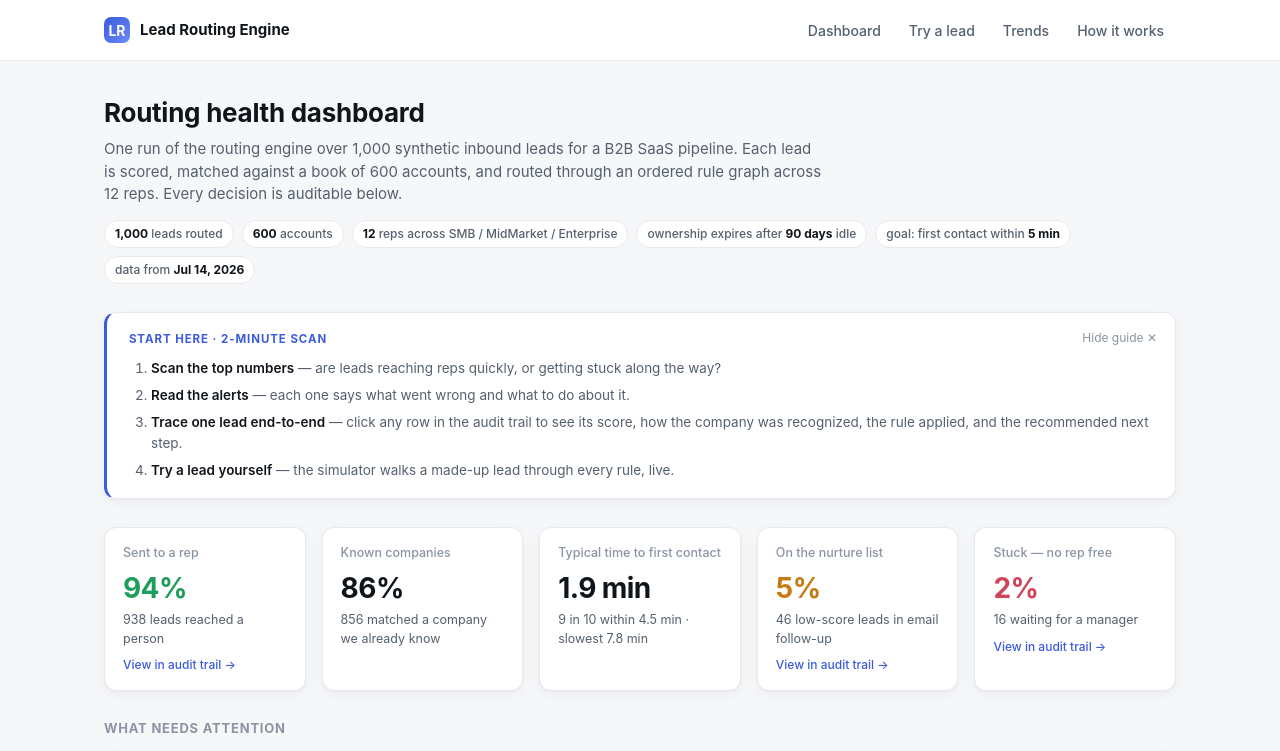
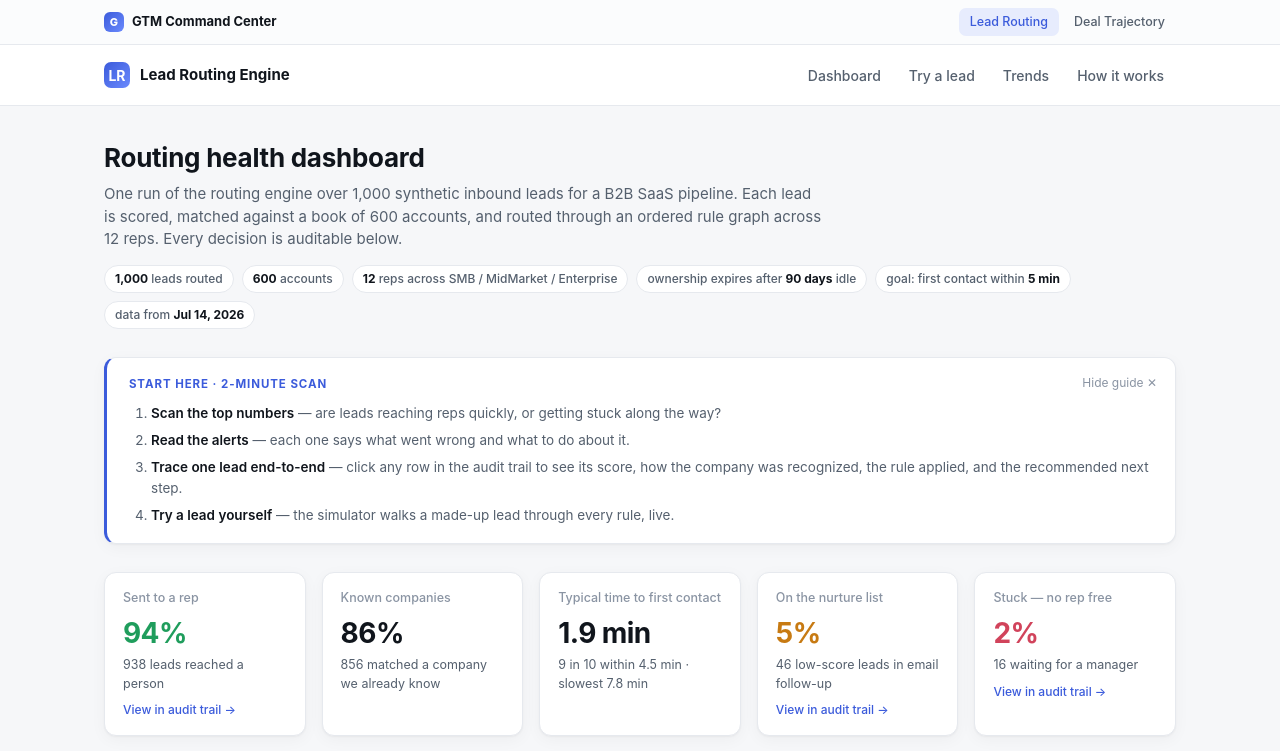
Before and after one commit to FakeJenton/lead-routing-engine, a Next.js app: page / in a window 1280 px wide. Shown: the top 751 px of the page. Built offline with nearby package versions, Linux system fonts and the light colour scheme.

Commit message:
Add GTM Command Center suite bar linking to hub and Deal Trajectory Engine

```diff
--- a/app/globals.css
+++ b/app/globals.css
@@ -61,6 +61,21 @@ a { color: var(--brand); text-decoration: none; }
 a:hover { text-decoration: underline; }
 
 .wrap { max-width: 1120px; margin: 0 auto; padding: 0 24px; }
+
+/* Suite bar (GTM Command Center product switcher, above the app header) */
+.suitebar { background: var(--panel-2); border-bottom: 1px solid var(--line); }
+.suitebar .wrap { display: flex; align-items: center; justify-content: space-between; height: 44px; }
+.suite-brand { display: flex; align-items: center; gap: 8px; font-size: 13px; font-weight: 650; color: var(--ink); }
+.suite-brand:hover { text-decoration: none; opacity: 0.85; }
+.suite-mark {
+  width: 20px; height: 20px; border-radius: 6px; flex: none;
+  background: linear-gradient(135deg, var(--brand), #6b8afd);
+  color: #fff; display: grid; place-items: center; font-size: 11px; font-weight: 800;
+}
+.suite-mods { display: flex; gap: 4px; }
+.suite-mods a { font-size: 12.5px; font-weight: 550; color: var(--ink-2); padding: 5px 11px; border-radius: 7px; }
+.suite-mods a:hover { color: var(--ink); background: var(--panel); text-decoration: none; }
+.suite-mods a.active { color: var(--brand); background: var(--brand-soft); }
 
 /* Header */
 .site-header {
--- a/app/layout.tsx
+++ b/app/layout.tsx
@@ -12,6 +12,18 @@ export default function RootLayout({ children }: { children: React.ReactNode })
   return (
     <html lang="en">
       <body>
+        <div className="suitebar">
+          <div className="wrap">
+            <a className="suite-brand" href="https://gtm-command-center-phi.vercel.app">
+              <span className="suite-mark">G</span>
+              <span>GTM Command Center</span>
+            </a>
+            <nav className="suite-mods">
+              <a className="active" href="/">Lead Routing</a>
+              <a href="https://deal-trajectory-engine.vercel.app">Deal Trajectory</a>
+            </nav>
+          </div>
+        </div>
         <header className="site-header">
           <div className="wrap">
             <Link href="/" className="brand">
```
